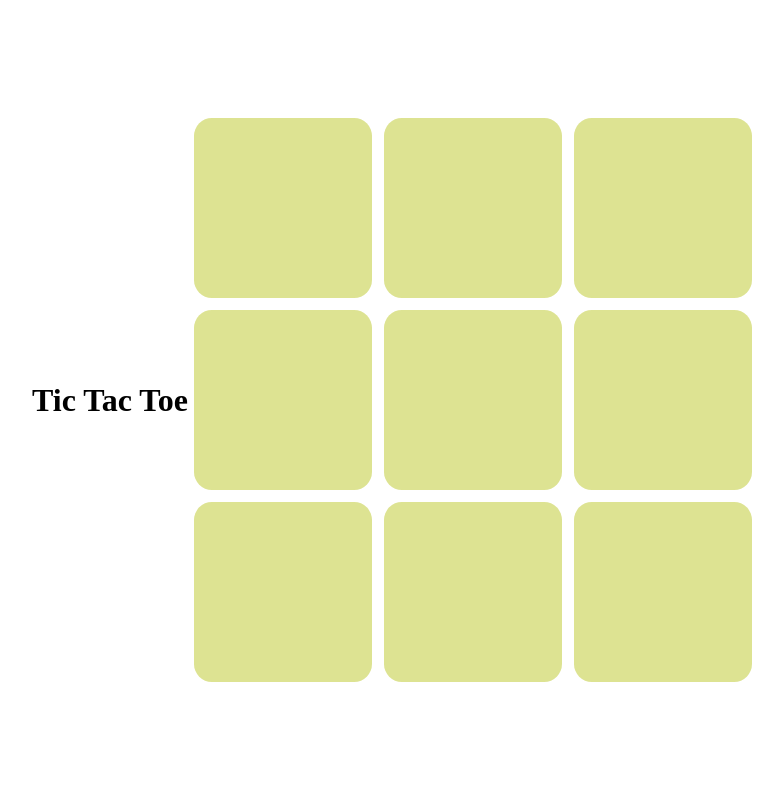
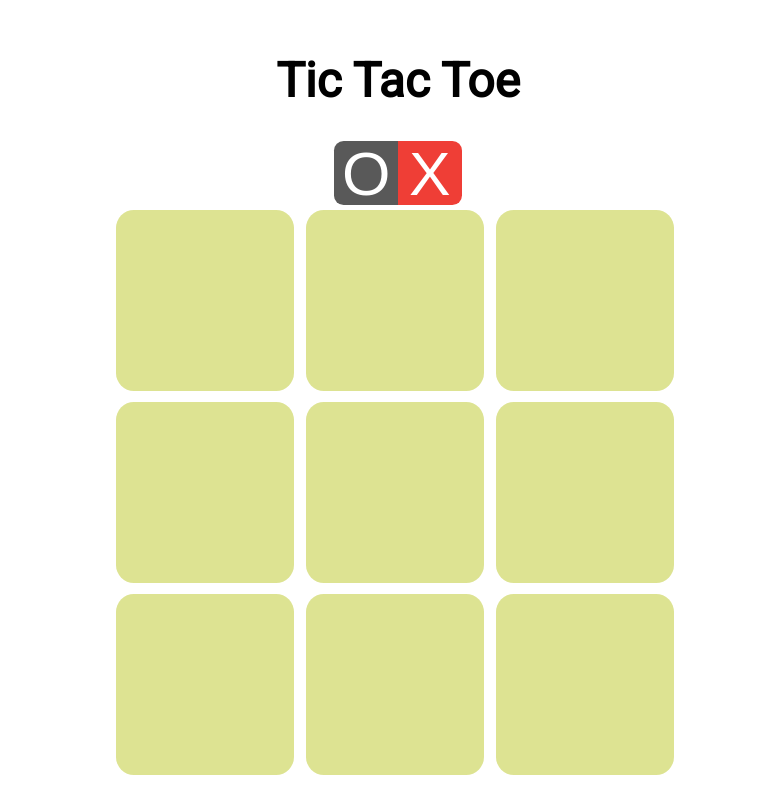
Before and after one commit to jrandiny/js-tictactoe, a plain HTML site: page index.html in a window 1280 px wide. Shown: the whole page, without its empty margins (242-1025 px from the left). Drawn offline with Linux system fonts and the light colour scheme.

Commit message:
Add turn indicator

```diff
--- a/index.html
+++ b/index.html
@@ -2,13 +2,17 @@
 <head>
   <script src="tictactoe.js"></script>
   <link rel="stylesheet" type="text/css" href="tictactoe.css"/>
-  <link href="https://fonts.googleapis.com/css?family=Mali" rel="stylesheet"/>
+  <link href="https://fonts.googleapis.com/css?family=Roboto" rel="stylesheet">
   <title>JS Tic Tac Toe</title>
 
 </head>
 <body>
   <div class="container">
     <h1>Tic Tac Toe</h1>
+    <div class="slider">
+      <div id="turnO" class="slider-part O"><div class="turn-icon bgO"></div></div>
+      <div id="turnX" class="slider-part X"><div class="turn-icon bgX"></div></div>
+    </div>
     <div class="board">
       <div class="board-row">
         <span data-loc="0" class="tile empty"></span>
--- a/tictactoe.css
+++ b/tictactoe.css
@@ -7,6 +7,54 @@
 
 body{
   background-color: white ;
+}
+
+.slider{
+  display: flex;
+  flex-direction: row;
+}
+
+.slider-part{
+  width: 5vw;
+  height: 5vw;
+  background-color: var(--tile-hover);
+  display: flex;
+  align-items: center;
+  justify-content: center;
+  transition: background-color 0.1s linear;
+}
+
+.slider-part.X{
+  border-top-right-radius: 15%;
+  border-bottom-right-radius: 15%;
+}
+
+.slider-part.O{
+  border-top-left-radius: 15%;
+  border-bottom-left-radius: 15%;
+}
+
+.slider-part.X.turn{
+  background-color: var(--tile-X);
+}
+
+.slider-part.O.turn{
+  background-color: var(--tile-O);
+}
+
+.turn-icon{
+  width:80%;
+  height: 80%;
+  background-repeat: no-repeat;
+  background-size: cover;
+}
+
+.bgO{
+  background-image: url("O.svg");
+}
+
+.bgX{
+  background-image: url("X.svg");
 }
 
 .tile{
@@ -36,20 +84,18 @@ body{
   margin-top: -5vw;
   width: 10vw;
   height: 10vw;
+  background-repeat: no-repeat;
+  background-size: cover;
 }
 
 .tile.x::before{
   content:"";
   background-image: url("X.svg");
-  background-repeat: no-repeat;
-  background-size: cover;
 }
 
 .tile.o::before{
   content:"";
   background-image: url("O.svg");
-  background-repeat: no-repeat;
-  background-size: cover;
 }
 
 
@@ -70,8 +116,14 @@ body{
   display: flex;
   align-items: center;
   justify-content: center;
+  flex-direction: column;
 }
 
 .board{
   text-align: center;
 }
+
+h1{
+  font-family: 'Roboto', sans-serif;
+  font-size: 3rem;
+}
--- a/tictactoe.js
+++ b/tictactoe.js
@@ -1,5 +1,6 @@
 var currentPlayer = 1;
 var board = [0,0,0,0,0,0,0,0,0];
+var playing = true;
 
 function initArray(location){
   var checkArray = [[0,4,8],[2,4,6]];
@@ -23,15 +24,36 @@ function evalWin(lastMove){
 
     if(menang){
       alert("win");
+      playing = false;
+    }
+  }
+
+  if(playing){
+    if(!board.includes(0)){
+      alert("draw");
+      playing = false;
     }
   }
 }
 
-function initClickHandler(){
+function updateTurnIndicator(){
+  if(currentPlayer==1){
+    document.getElementById("turnX").className="slider-part X turn";
+    document.getElementById("turnO").className="slider-part O";
+  }else{
+    document.getElementById("turnO").className="slider-part O turn";
+    document.getElementById("turnX").className="slider-part X";
+  }
+}
+
+function initGame(){
   var tiles = document.getElementsByClassName('tile');
+
+  updateTurnIndicator();
 
   for(var i = 0; i<tiles.length;i++){
     tiles[i].addEventListener("click", function(event){
+      if(playing){
         var loc = event.currentTarget.getAttribute("data-loc")-0;
         if(currentPlayer==1){
           event.currentTarget.className = "tile x";
@@ -44,10 +66,12 @@ function initClickHandler(){
         }
 
         evalWin(loc);
+        updateTurnIndicator();
+      }
     },{once:true});
   }
 }
 
 window.onload=function(){
-  initClickHandler();
+  initGame();
 }
```
Lines whose indentation alone changed are shown as unchanged.
